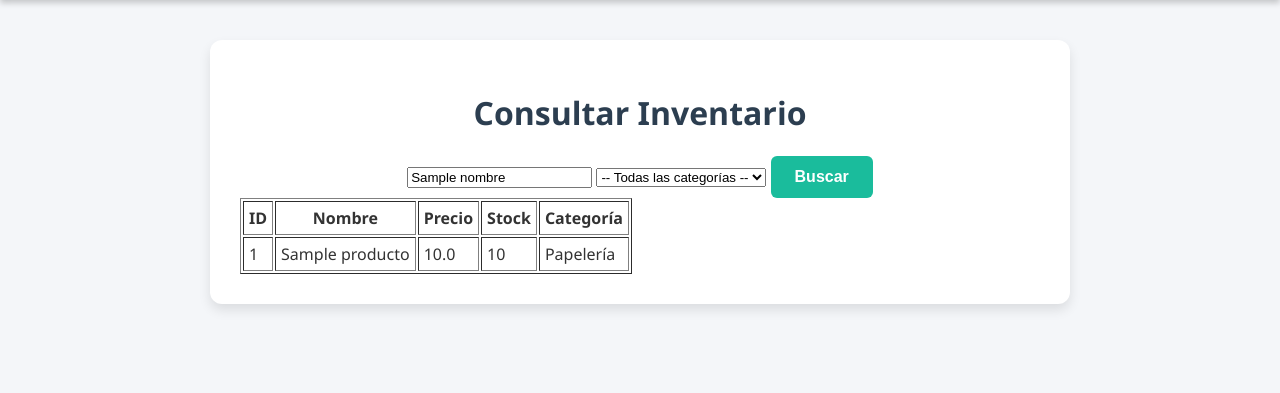
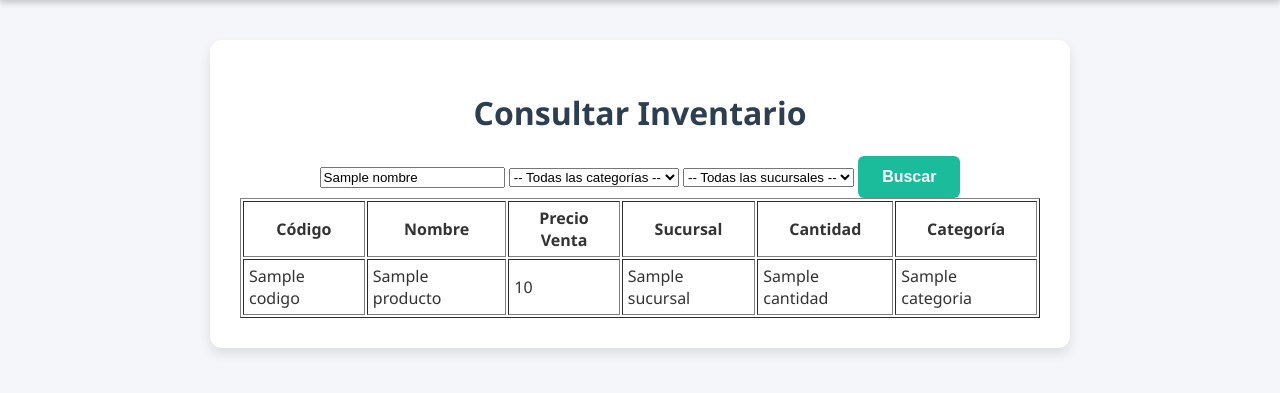
Before and after one commit to Krls26/inventario-flask, a Flask app: template templates/consultar.html in a window 1280 px wide. Shown: the part 52-445 px from the top of the page. Run offline with Flask 3, Linux system fonts and the light colour scheme; tables that the repository leaves empty hold one stand-in row (values such as "Sample post"); the template is opened without the code that fills it: values that come from a table or form of the project are taken from there, most other values are stand-ins (such as "Sample title", 1, 10 or a date in 2020).

Commit message:
Modificacion consultas html

```diff
--- a/templates/consultar.html
+++ b/templates/consultar.html
@@ -16,25 +16,37 @@
         {% endfor %}
     </select>
 
+    <!-- Menú desplegable de sucursales -->
+    <select name="sucursal_id">
+        <option value="">-- Todas las sucursales --</option>
+        {% for sucursal in sucursales %}
+            <option value="{{ sucursal.id }}" {% if sucursal.id == sucursal_id %}selected{% endif %}>
+                {{ sucursal.nombre }}
+            </option>
+        {% endfor %}
+    </select>
+
     <button type="submit">Buscar</button>
 </form>
 
-{% if productos %}
+{% if resultados %}
 <table border="1" cellpadding="5">
     <tr>
-        <th>ID</th>
+        <th>Código</th>
         <th>Nombre</th>
-        <th>Precio</th>
-        <th>Stock</th>
+        <th>Precio Venta</th>
+        <th>Sucursal</th>
+        <th>Cantidad</th>
         <th>Categoría</th>
     </tr>
-    {% for producto in productos %}
+    {% for producto, categoria, sucursal, ps in resultados %}
     <tr>
-        <td>{{ producto.id }}</td>
+        <td>{{ producto.codigo }}</td>
         <td>{{ producto.nombre }}</td>
-        <td>{{ producto.precio }}</td>
-        <td>{{ producto.stock }}</td>
-        <td>{{ producto.categoria.nombre }}</td>
+        <td>{{ producto.precio_venta }}</td>
+        <td>{{ sucursal.nombre }}</td>
+        <td>{{ ps.cantidad }}</td>
+        <td>{{ categoria.nombre }}</td>
     </tr>
     {% endfor %}
 </table>
```
